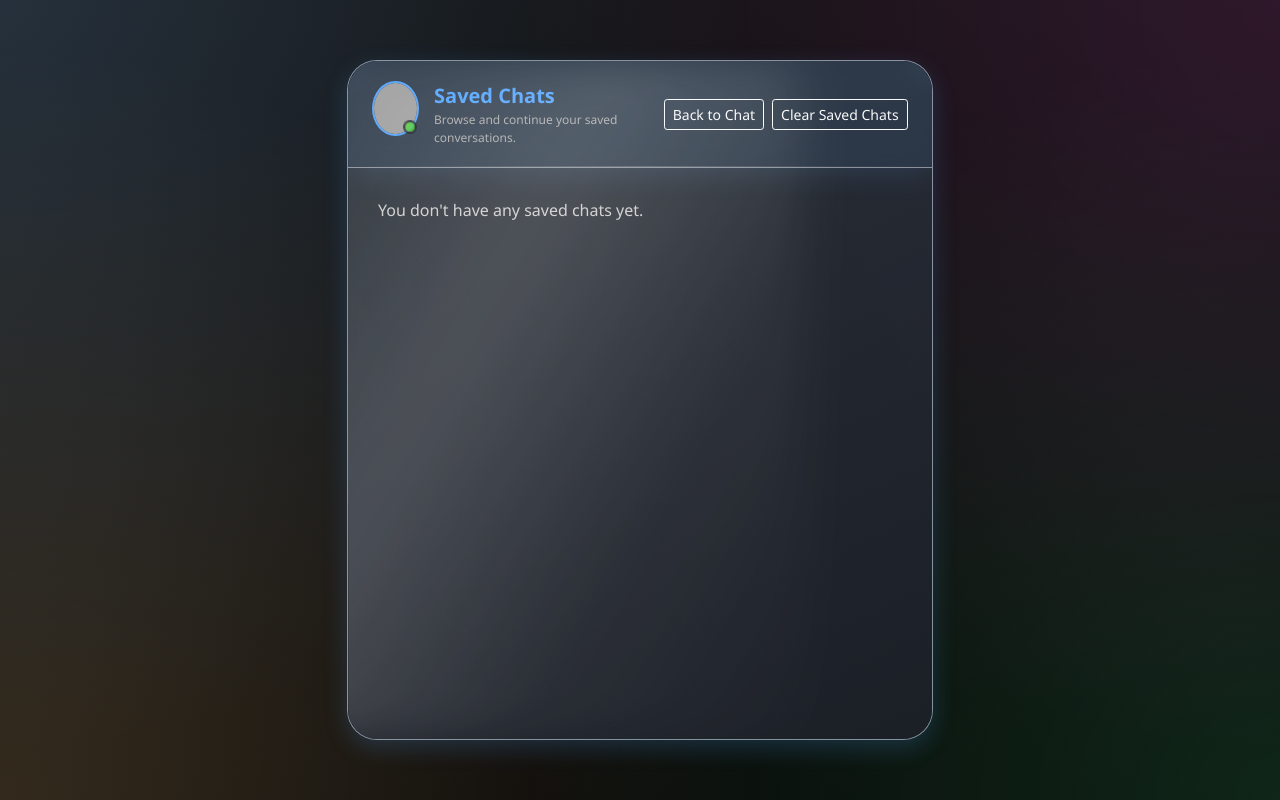
After one commit to kush-pixel/CareBot, a Flask app: page /saved_chats in a window 1280 px wide. The commit adds this page. Run offline with Flask 3, Linux system fonts and the light colour scheme; some libraries are stand-ins or nearby versions; grey boxes are pictures that could not be loaded.

Commit message:
Implemented saving chats, viewing saved chats and deleting chats.

```diff
--- a/app.py
+++ b/app.py
@@ -1,4 +1,4 @@
-from flask import Flask, render_template, jsonify, request, session
+from flask import Flask, render_template, jsonify, request, session, redirect, url_for
 from src.helper import download_huggingface_embeddings
 from langchain_pinecone import PineconeVectorStore
 from langchain_google_genai import ChatGoogleGenerativeAI
@@ -114,27 +114,60 @@ conv_rag_chain = ConversationalRetrievalChain.from_llm(
 
 @app.route("/")
 def index():
-    return render_template('chat.html')
+    history = session.get("chat_history", [])
+    return render_template('chat.html', chat_history = history)
+
+# @app.route("/get", methods=["GET", "POST"])
+# def chat():
+#     msg = request.form["msg"]
+#     print("User:", msg)
+
+#     # Get previous chat history from session (string list)
+#     history = session.get("chat_history", [])
+
+#     # Format history as a simple string (you can customize format later)
+#     # e.g., "User: ...\nBot: ...\n..."
+#     history_str = ""
+#     for turn in history:
+#         role, text = turn
+#         if role == "user":
+#             history_str += f"User: {text}\n"
+#         else:
+#             history_str += f"Bot: {text}\n"
+
+#     # Call the chain with explicit chat_history
+#     result = conv_rag_chain.invoke({
+#         "question": msg,
+#         "chat_history": history_str
+#     })
+
+#     answer = result["answer"]
+#     print("Response:", answer)
+
+#     # Append this turn to the session history
+#     history.append(("user", msg))
+#     history.append(("bot", answer))
+#     session["chat_history"] = history
+
+#     return answer
 
 @app.route("/get", methods=["GET", "POST"])
 def chat():
     msg = request.form["msg"]
     print("User:", msg)
 
-    # Get previous chat history from session (string list)
+    # Get previous chat history from session
     history = session.get("chat_history", [])
 
-    # Format history as a simple string (you can customize format later)
-    # e.g., "User: ...\nBot: ...\n..."
+    # Format for the prompt
     history_str = ""
-    for turn in history:
-        role, text = turn
+    for role, text in history:
         if role == "user":
             history_str += f"User: {text}\n"
         else:
-            history_str += f"Bot: {text}\n"
+            history_str += f"CareBot: {text}\n"
 
-    # Call the chain with explicit chat_history
+    # Call the chain
     result = conv_rag_chain.invoke({
         "question": msg,
         "chat_history": history_str
@@ -143,7 +176,7 @@ def chat():
     answer = result["answer"]
     print("Response:", answer)
 
-    # Append this turn to the session history
+    # Update session chat history
     history.append(("user", msg))
     history.append(("bot", answer))
     session["chat_history"] = history
@@ -151,19 +184,187 @@ def chat():
     return answer
 
 
-# @app.route("/get", methods=["GET", "POST"])
-# def chat():
-#     msg = request.form["msg"]
-#     print("User:", msg)
-#     result = conv_rag_chain.invoke({"question": msg})
-#     answer = result["answer"]
-#     print("Response:", answer)
-#     return answer
 
 @app.route("/clear", methods=["POST"])
 def clear_chat():
     # Remove chat history from session
     session.pop("chat_history", None)
+    session.pop("current_chat_index", None)
+    return jsonify({"status": "ok"})
+
+
+# @app.route("/save_chat", methods=["POST"])
+# def save_chat():
+#     # Name from frontend (popup)
+#     data = request.get_json(silent=True) or {}
+#     name = (data.get("name") or "").strip()
+
+#     history = session.get("chat_history", [])
+#     if not history:
+#         return jsonify({"status": "empty", "message": "No chat history to save."})
+
+#     # Format as plain text transcript
+#     lines = []
+#     for role, text in history:
+#         role_label = "User" if role == "user" else "CareBot"
+#         lines.append(f"{role_label}: {text}")
+#     content = "\n".join(lines)
+
+#     saved_chats = session.get("saved_chats", [])
+
+#     if not name:
+#         name = f"Chat {len(saved_chats) + 1}"
+
+#     saved_chats.append({
+#         "name": name,
+#         "content": content
+#     })
+#     session["saved_chats"] = saved_chats
+
+#     # 🔹 After saving, clear current chat history so next chat is fresh
+#     session.pop("chat_history", None)
+
+#     return jsonify({"status": "ok", "message": "Chat saved successfully.", "name": name})
+
+@app.route("/save_chat", methods=["POST"])
+def save_chat():
+    # Name from frontend (popup)
+    data = request.get_json(silent=True) or {}
+    name = (data.get("name") or "").strip()
+
+    history = session.get("chat_history", [])
+    if not history:
+        return jsonify({"status": "empty", "message": "No chat history to save."})
+
+    # Format as plain text transcript
+    lines = []
+    for role, text in history:
+        role_label = "User" if role == "user" else "CareBot"
+        lines.append(f"{role_label}: {text}")
+    content = "\n".join(lines)
+
+    saved_chats = session.get("saved_chats", [])
+    current_index = session.get("current_chat_index", None)
+
+    # 🔹 If we are editing an existing saved chat, update it
+    if isinstance(current_index, int) and 0 <= current_index < len(saved_chats):
+        # Update name only if user provided a new one
+        if name:
+            saved_chats[current_index]["name"] = name
+        # Always update content to latest conversation
+        saved_chats[current_index]["content"] = content
+        updated_name = saved_chats[current_index]["name"]
+    else:
+        # 🔹 New chat: append
+        if not name:
+            name = f"Chat {len(saved_chats) + 1}"
+        saved_chats.append({
+            "name": name,
+            "content": content
+        })
+        current_index = len(saved_chats) - 1
+        updated_name = name
+
+    session["saved_chats"] = saved_chats
+
+    # After saving, clear current chat + clear current_chat_index
+    session.pop("chat_history", None)
+    session.pop("current_chat_index", None)
+
+    return jsonify({
+        "status": "ok",
+        "message": "Chat saved successfully.",
+        "name": updated_name,
+        "index": current_index
+    })
+
+
+# @app.route("/load_chat/<int:chat_index>", methods=["GET"])
+# def load_chat(chat_index):
+#     saved_chats = session.get("saved_chats", [])
+#     if 0 <= chat_index < len(saved_chats):
+#         chat = saved_chats[chat_index]
+#         content = chat.get("content", "")
+
+#         # Reconstruct chat_history from the saved text
+#         history = []
+#         for line in content.splitlines():
+#             line = line.strip()
+#             if line.startswith("User: "):
+#                 text = line[len("User: "):]
+#                 history.append(("user", text))
+#             elif line.startswith("CareBot: "):
+#                 text = line[len("CareBot: "):]
+#                 history.append(("bot", text))
+
+#         session["chat_history"] = history
+
+#     # Redirect back to main chat, where history will be rendered
+#     return redirect(url_for("index"))
+
+@app.route("/load_chat/<int:chat_index>", methods=["GET"])
+def load_chat(chat_index):
+    saved_chats = session.get("saved_chats", [])
+    if 0 <= chat_index < len(saved_chats):
+        chat = saved_chats[chat_index]
+        content = chat.get("content", "")
+
+        # Reconstruct chat_history from the saved text
+        history = []
+        for line in content.splitlines():
+            line = line.strip()
+            if line.startswith("User: "):
+                text = line[len("User: "):]
+                history.append(("user", text))
+            elif line.startswith("CareBot: "):
+                text = line[len("CareBot: "):]
+                history.append(("bot", text))
+
+        session["chat_history"] = history
+        # 🔹 Remember which saved chat is currently being edited
+        session["current_chat_index"] = chat_index
+
+    return redirect(url_for("index"))
+
+
+# @app.route("/delete_chat/<int:chat_index>", methods=["POST"])
+# def delete_chat(chat_index):
+#     saved_chats = session.get("saved_chats", [])
+
+#     if 0 <= chat_index < len(saved_chats):
+#         # Remove the selected chat
+#         del saved_chats[chat_index]
+#         session["saved_chats"] = saved_chats
+#         return jsonify({"status": "ok"})
+
+#     return jsonify({"status": "error", "message": "Invalid chat index."}), 400
+
+@app.route("/delete_chat/<int:chat_index>", methods=["POST"])
+def delete_chat(chat_index):
+    saved_chats = session.get("saved_chats", [])
+
+    if 0 <= chat_index < len(saved_chats):
+        del saved_chats[chat_index]
+        session["saved_chats"] = saved_chats
+        # If we were editing some chat, reset that state
+        session.pop("current_chat_index", None)
+        return jsonify({"status": "ok"})
+
+    return jsonify({"status": "error", "message": "Invalid chat index."}), 400
+
+
+@app.route("/saved_chats", methods=["GET"])
+def saved_chats():
+    chats = session.get("saved_chats", [])
+    return render_template("saved_chats.html", saved_chats=chats)
+
+@app.route("/clear_saved_chats", methods=["POST"])
+def clear_saved_chats():
+    # Remove all saved chats
+    session.pop("saved_chats", None)
+    # Also clear current chat history memory
+    session.pop("chat_history", None)
+    session.pop("current_chat_index", None)
     return jsonify({"status": "ok"})
 
 
--- a/static/style.css
+++ b/static/style.css
@@ -48,7 +48,6 @@ body {
     border: 1px solid rgba(255, 255, 255, 0.45);
     z-index: -1;
     filter: blur(60px);
-    z-index: -1;
     opacity: 0.4;
     animation: float 20s infinite;
     mix-blend-mode: plus-lighter;
@@ -151,24 +134,18 @@ body::after {
     margin: 0;
     display: flex;
     align-items: center;
-    /* vertical center */
     justify-content: center;
-    /* horizontal center */
 }
 
 .card {
-    /* fixed vertical size for the card */
     height: 85vh;
     max-height: 85vh;
     border-radius: 30px !important;
-    /* swap: make the card use the previous hover colour by default */
     background: rgba(79, 163, 255, 0.25) !important;
     border: 1px solid rgba(255, 255, 255, 0.45);
     display: flex;
     flex-direction: column;
-    /* use the blue-tinted shadow as the default look (was the hover shadow) */
     box-shadow: 0 8px 25px rgba(79, 163, 255, 0.2);
-    max-height: 85vh;
     width: min(980px, 96%);
     position: relative;
     overflow: hidden;
@@ -180,84 +157,19 @@ body::after {
 }
 
 .card {
-    /* slightly slower so the sheen is visible — still responsive */
-    transition: transform 0.32s cubic-bezier(0.4, 0, 0.2, 1), box-shadow 0.32s cubic-bezier(0.4, 0, 0.2, 1), background-color 0.32s;
+    transition: transform 0.32s cubic-bezier(0.4, 0, 0.2, 1),
+        box-shadow 0.32s cubic-bezier(0.4, 0, 0.2, 1),
+        background-color 0.32s;
 }
 
 .card:hover {
-    /* reversed: on hover, switch to the original card colour (lighter) */
     transform: translateY(-2px);
     background-color: rgba(255, 255, 255, 0.21) !important;
-    /* revert to the original subtle shadow on hover */
     box-shadow: 0 4px 30px rgba(0, 0, 0, 0.1);
     border-color: rgba(255, 255, 255, 0.6) !important;
 }
 
-.card:hover::before {
-    /* disable heavy pseudo-element keyframe animation; use a lightweight ::after transform instead */
-    animation: none !important;
-}
-
-/* Glass shine effect */
-.card::before {
-    content: '';
-    position: absolute;
-    top: 0;
-    left: 0;
-    right: 0;
-    bottom: 0;
-    background: linear-gradient(135deg,
-            rgba(255, 255, 255, 0.1) 0%,
-            rgba(255, 255, 255, 0.03) 100%);
-    pointer-events: none;
-}
-
-/* Sheen that matches the send button ::before behavior (left:-100% -> left:100%) */
-.card::after {
-    /* sheen using transform for GPU acceleration
-       smoother gradient stops + subtle blur to remove hard edges */
-    content: '';
-    position: absolute;
-    top: 0;
-    left: 0;
-    width: 100%;
-    height: 100%;
-    /* softer multi-stop gradient for gentler edges (wider falloff + lower peak) */
-    background: linear-gradient(120deg,
-            rgba(255, 255, 255, 0) 0%,
-            rgba(255, 255, 255, 0.06) 22%,
-            rgba(255, 255, 255, 0.24) 50%,
-            rgba(255, 255, 255, 0.06) 78%,
-            rgba(255, 255, 255, 0) 100%);
-    transform: translateX(-100%);
-    transition: transform 0.5s cubic-bezier(0.2, 0.8, 0.2, 1), opacity 0.3s;
-    will-change: transform, opacity;
-    pointer-events: none;
-    mix-blend-mode: screen;
-    /* slightly lower opacity for a subtler effect */
-    opacity: 0.75;
-    backface-visibility: hidden;
-    /* soften the sheen edges more for a softer look */
-    filter: blur(30px);
-    border-radius: 32px;
-}
-
-.card:hover::after {
-    transform: translateX(100%);
-    /* softer, lighter-on-hover but not harsh */
-    opacity: 0.85;
-    background: linear-gradient(120deg,
-            rgba(255, 255, 255, 0) 0%,
-            rgba(255, 255, 255, 0.10) 25%,
-            rgba(255, 255, 255, 0.38) 50%,
-            rgba(255, 255, 255, 0.10) 75%,
-            rgba(255, 255, 255, 0) 100%);
-    mix-blend-mode: screen;
-    z-index: 2;
-    filter: blur(16px);
-}
-
-/* Animated border gradient */
+/* Base rotating dark glass */
 .card::before {
     content: '';
     position: absolute;
@@ -276,6 +188,34 @@ body::after {
     transform-origin: center;
 }
 
+/* Glossy sheen overlay */
+.card::after {
+    content: '';
+    position: absolute;
+    top: 0;
+    left: 0;
+    width: 130%;
+    height: 100%;
+    background: linear-gradient(120deg,
+            rgba(255, 255, 255, 0.0) 0%,
+            rgba(255, 255, 255, 0.06) 25%,
+            rgba(255, 255, 255, 0.22) 50%,
+            rgba(255, 255, 255, 0.06) 75%,
+            rgba(255, 255, 255, 0.0) 100%);
+    transform: translateX(-40%);
+    opacity: 0.85;
+    mix-blend-mode: screen;
+    pointer-events: none;
+    filter: blur(22px);
+    border-radius: 32px;
+    transition: transform 0.6s cubic-bezier(0.2, 0.8, 0.2, 1), opacity 0.3s;
+}
+
+.card:hover::after {
+    transform: translateX(10%);
+    opacity: 0.95;
+}
+
 @keyframes rotateGradient {
     0% {
         transform: rotate(0deg);
@@ -284,19 +224,6 @@ body::after {
     100% {
         transform: rotate(360deg);
     }
-}
-
-.card::after {
-    content: '';
-    position: absolute;
-    top: 0;
-    left: 0;
-    right: 0;
-    bottom: 0;
-    background: radial-gradient(circle at center,
-            transparent 0%,
-            rgba(10, 12, 16, 0.8) 100%);
-    z-index: -1;
 }
 
 /* --- Header --- */
--- /dev/null
+++ b/templates/saved_chats.html
@@ -0,0 +1,128 @@
+<link href="//maxcdn.bootstrapcdn.com/bootstrap/4.1.1/css/bootstrap.min.css" rel="stylesheet" id="bootstrap-css">
+<script src="//maxcdn.bootstrapcdn.com/bootstrap/4.1.1/js/bootstrap.min.js"></script>
+<script src="//cdnjs.cloudflare.com/ajax/libs/jquery/3.2.1/jquery.min.js"></script>
+
+<!DOCTYPE html>
+<html>
+
+<head>
+    <title>Saved Chats - Medical Chatbot</title>
+    <link rel="stylesheet" href="https://stackpath.bootstrapcdn.com/bootstrap/4.1.3/css/bootstrap.min.css"
+        integrity="sha384-MCw98/SFnGE8fJT3GXwEOngsV7Zt27NXFoaoApmYm81iuXoPkFOJwJ8ERdknLPMO" crossorigin="anonymous">
+    <link rel="stylesheet" href="https://use.fontawesome.com/releases/v5.5.0/css/all.css"
+        integrity="sha384-B4dIYHKNBt8Bc12p+WXckhzcICo0wtJAoU8YZTY5qE0Id1GSseTk6S+L3BlXeVIU" crossorigin="anonymous">
+
+    <link rel="stylesheet" type="text/css" href="{{ url_for('static', filename='style.css')}}" />
+</head>
+
+<body>
+    <!-- Background shapes -->
+    <div class="shape shape-1"></div>
+    <div class="shape shape-2"></div>
+    <div class="shape shape-3"></div>
+
+    <div class="container-fluid h-100">
+        <div class="row justify-content-center h-100">
+            <div class="col-md-8 col-xl-6 chat">
+                <div class="card">
+
+                    <!-- Header -->
+                    <div class="card-header msg_head">
+                        <div class="d-flex bd-highlight w-100">
+                            <div class="img_cont">
+                                <img src="https://cdn-icons-png.flaticon.com/512/387/387569.png"
+                                    class="rounded-circle user_img">
+                                <span class="online_icon"></span>
+                            </div>
+                            <div class="user_info">
+                                <span>Saved Chats</span>
+                                <p>Browse and continue your saved conversations.</p>
+                            </div>
+
+                            <div class="ml-auto d-flex align-items-center">
+                                <a href="{{ url_for('index') }}" class="btn btn-sm btn-outline-light mr-2">
+                                    Back to Chat
+                                </a>
+                                <button id="clear-saved-chats" type="button" class="btn btn-sm btn-outline-light">
+                                    Clear Saved Chats
+                                </button>
+                            </div>
+                        </div>
+                    </div>
+
+                    <!-- Saved chats list -->
+                    <div class="card-body msg_card_body">
+                        {% if saved_chats and saved_chats|length > 0 %}
+                        {% for chat in saved_chats %}
+                        <!-- Whole row clickable via JS -->
+                        <div class="mb-3 p-3 saved-chat-row" data-index="{{ loop.index0 }}"
+                            style="background: rgba(34,38,46,0.6); border-radius: 12px;">
+                            <div class="d-flex justify-content-between align-items-center">
+                                <div class="saved-chat-name" style="margin:0; color:#4fa3ff; font-weight:600;">
+                                    {{ chat.name }}
+                                </div>
+                                <button type="button" class="btn btn-sm btn-outline-danger delete-chat-btn"
+                                    data-index="{{ loop.index0 }}">
+                                    Delete
+                                </button>
+                            </div>
+                        </div>
+                        {% endfor %}
+                        {% else %}
+                        <p style="color:#ccc;">You don't have any saved chats yet.</p>
+                        {% endif %}
+                    </div>
+
+                </div>
+            </div>
+        </div>
+    </div>
+
+    <script>
+        $(document).ready(function () {
+            // Clear ALL saved chats
+            $("#clear-saved-chats").on("click", function () {
+                if (!confirm("Are you sure you want to clear ALL saved chats? This cannot be undone.")) {
+                    return;
+                }
+
+                $.ajax({
+                    type: "POST",
+                    url: "/clear_saved_chats"
+                }).done(function (res) {
+                    window.location.reload();
+                });
+            });
+
+            // Entire row is clickable -> load that chat
+            $(".saved-chat-row").on("click", function () {
+                const idx = $(this).data("index");
+                window.location.href = "/load_chat/" + idx;
+            });
+
+            // Delete a single saved chat (without triggering row click)
+            $(".delete-chat-btn").on("click", function (e) {
+                e.stopPropagation(); // prevent row click
+                const idx = $(this).data("index");
+
+                if (!confirm("Delete this saved chat? This cannot be undone.")) {
+                    return;
+                }
+
+                $.ajax({
+                    type: "POST",
+                    url: "/delete_chat/" + idx
+                }).done(function (res) {
+                    if (res.status === "ok") {
+                        window.location.reload();
+                    } else {
+                        alert(res.message || "Could not delete this chat.");
+                    }
+                });
+            });
+        });
+    </script>
+
+</body>
+
+</html>
```
Also changed, not shown: other parts of static/style.css (+7 -41 lines), templates/chat.html (+112 -41 lines).
